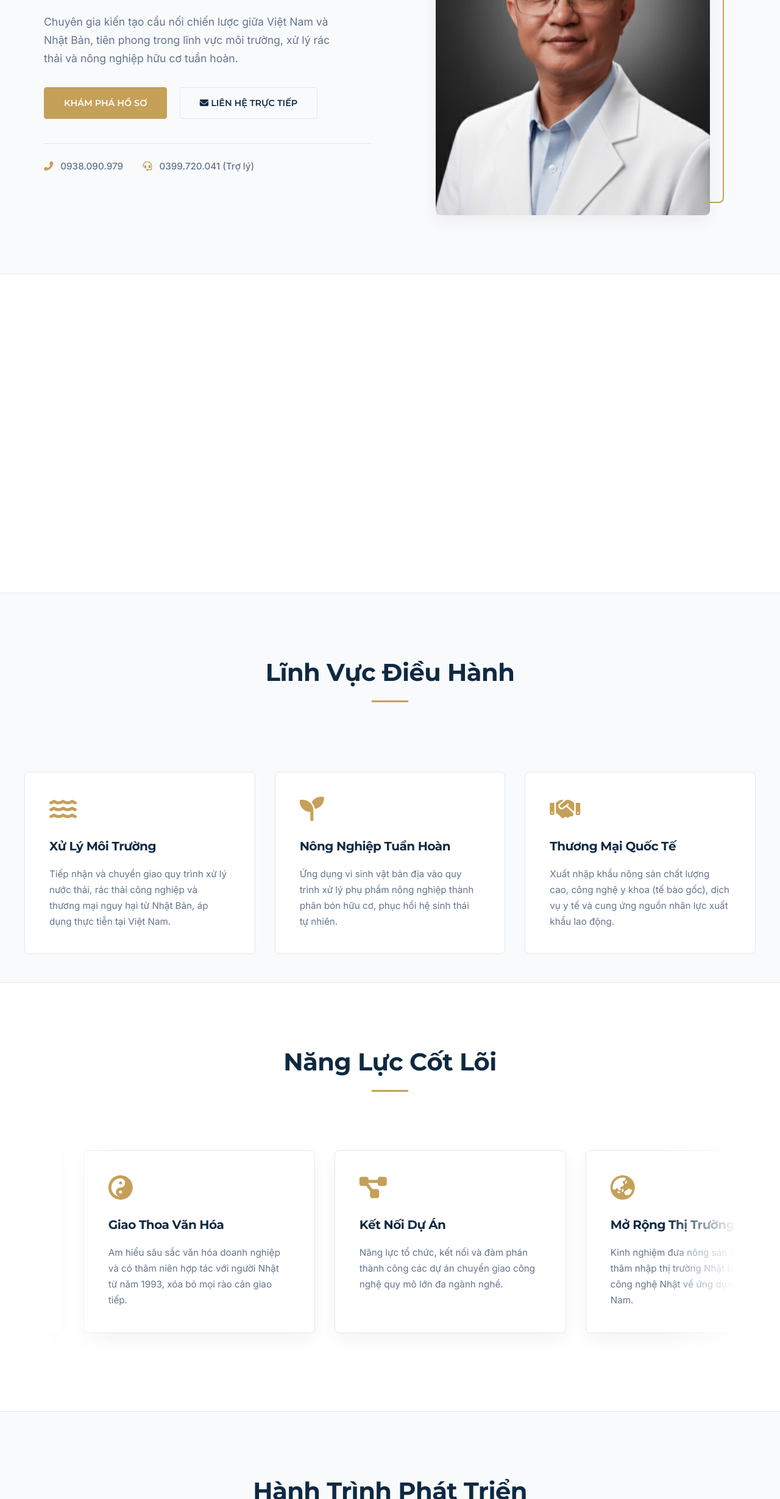
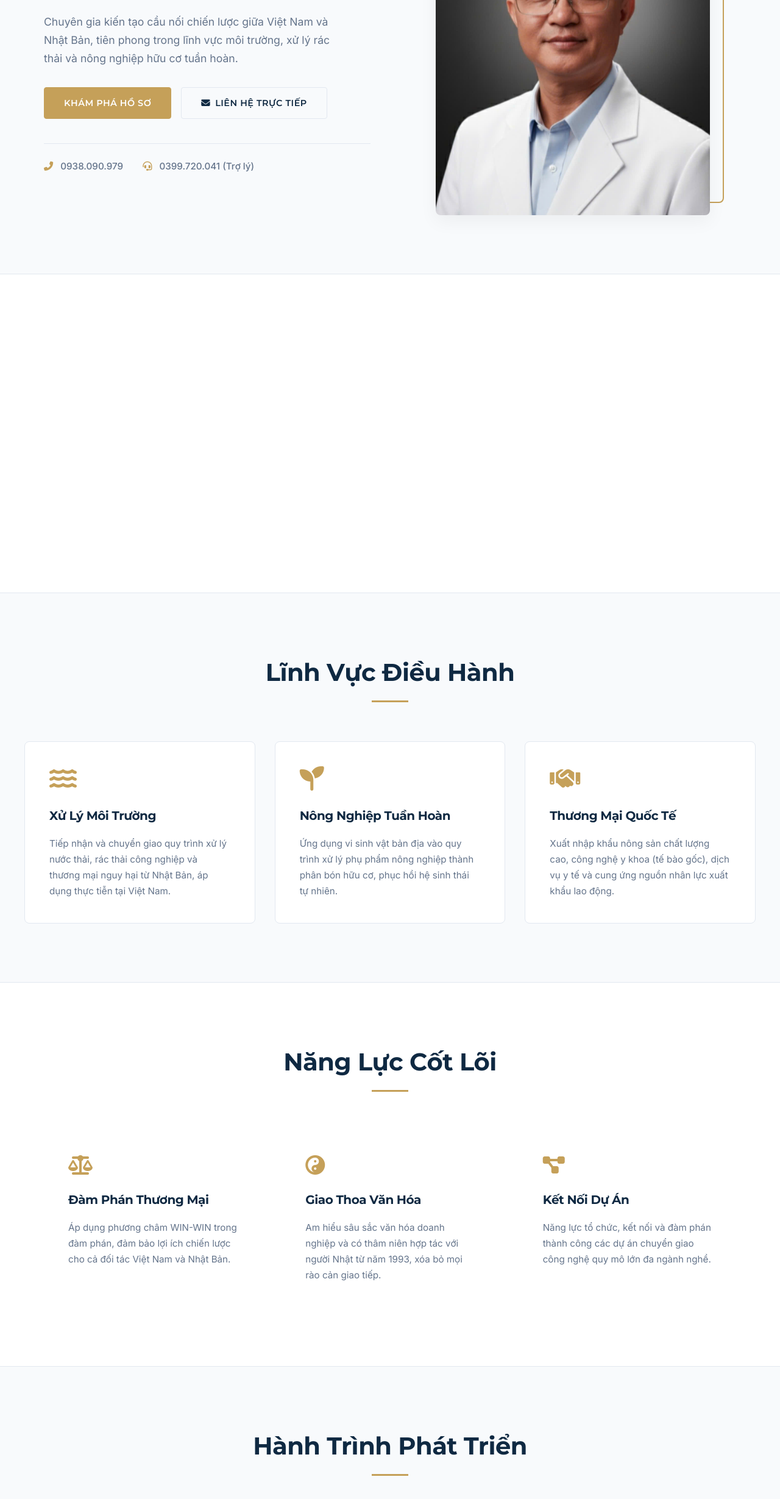
Before and after one commit to GiaBinhDinh/giabinhdinh.github.io, a plain HTML site: page index.html in a window 1280 px wide. Shown: the part 341-2800 px from the top of the page at 61% size. Drawn offline with nearby package versions, Linux system fonts and the light colour scheme.

Commit message:
Update index.html

```diff
--- a/index.html
+++ b/index.html
@@ -98,13 +98,70 @@
             border: 2px solid var(--accent-gold); border-radius: 8px; z-index: 1;
         }
 
+        /* --- BUTTONS (FLEXBOX ALIGNMENT FIX) --- */
+        #hero-buttons {
+            display: flex;
+            align-items: center;
+            gap: 1rem; /* Khoảng cách đều giữa các nút */
+            flex-wrap: wrap; /* Hỗ trợ hiển thị tốt trên di động */
+        }
+
         .btn {
-            display: inline-block; padding: 0.8rem 2rem; border-radius: 4px; text-decoration: none;
-            font-weight: 600; font-family: var(--font-heading); font-size: 0.9rem; cursor: pointer; text-transform: uppercase;
+            display: inline-flex; /* Chuyển từ inline-block sang inline-flex để căn chỉnh icon và chữ */
+            align-items: center;
+            justify-content: center;
+            padding: 0.8rem 2rem;
+            border-radius: 4px;
+            text-decoration: none;
+            font-weight: 600;
+            font-family: var(--font-heading);
+            font-size: 0.9rem;
+            cursor: pointer;
+            text-transform: uppercase;
+            letter-spacing: 0.5px;
+            transition: all 0.3s ease;
         }
-        .btn-primary { background: var(--accent-gold); color: #fff; border: 1px solid var(--accent-gold); }
-        .btn-outline { background: transparent; color: var(--text-heading); border: 1px solid var(--border-color); margin-left: 1rem; transition: all 0.3s ease; }
-        .btn-outline:hover { border-color: var(--accent-gold); color: var(--accent-gold); transform: translateY(-2px); }
+
+        .btn-primary {
+            background: var(--accent-gold);
+            color: #fff;
+            border: 1px solid var(--accent-gold);
+            position: relative;
+            overflow: hidden;
+        }
+
+        .btn-primary::before {
+            content: '';
+            position: absolute;
+            top: 0;
+            left: -100%;
+            width: 50%;
+            height: 100%;
+            background: linear-gradient(to right, rgba(255,255,255,0) 0%, rgba(255,255,255,0.4) 50%, rgba(255,255,255,0) 100%);
+            transform: skewX(-25deg);
+            transition: left 0.7s ease;
+        }
+
+        .btn-primary:hover {
+            box-shadow: 0 10px 20px rgba(197, 160, 89, 0.4);
+            transform: translateY(-3px);
+        }
+
+        .btn-primary:hover::before {
+            left: 200%;
+        }
+
+        .btn-outline {
+            background: transparent;
+            color: var(--text-heading);
+            border: 1px solid var(--border-color);
+        }
+
+        .btn-outline:hover {
+            border-color: var(--accent-gold);
+            color: var(--accent-gold);
+            transform: translateY(-2px);
+        }
 
         .contact-info { margin-top: 2.5rem; padding-top: 1.5rem; border-top: 1px solid var(--border-color); display: flex; gap: 2rem; color: var(--text-light); font-size: 0.95rem; font-weight: 500; }
         .contact-info i { color: var(--accent-gold); margin-right: 8px; }
@@ -129,57 +186,7 @@
         .card-title { font-size: 1.25rem; margin-bottom: 1rem; }
         .card-text { color: var(--text-light); font-size: 0.95rem; }
 
-        /* --- 7. INFINITE LOOP SLIDER (Marquee) --- */
-        .marquee-wrapper {
-            position: relative;
-            width: 100vw;
-            max-width: 100%;
-            left: 50%;
-            transform: translateX(-50%);
-            overflow: hidden;
-            padding: 2rem 0;
-            /* Creates a gradient fade on the left and right edges */
-            -webkit-mask-image: linear-gradient(to right, transparent, black 10%, black 90%, transparent);
-            mask-image: linear-gradient(to right, transparent, black 10%, black 90%, transparent);
-        }
-
-        .marquee-track {
-            display: flex;
-            width: max-content;
-            gap: 2rem;
-            /* 30 seconds for a full cycle, smooth and linear */
-            animation: scrollMarquee 30s linear infinite;
-        }
-
-        /* Pauses the slider when the user hovers over it */
-        .marquee-track:hover {
-            animation-play-state: paused;
-        }
-
-        .marquee-item {
-            width: 380px; /* Fixed width for consistent scrolling */
-            flex-shrink: 0;
-            background: var(--bg-card);
-            padding: 2.5rem;
-            border-radius: 8px;
-            border: 1px solid var(--border-color);
-            box-shadow: var(--shadow-soft);
-            transition: border-color 0.3s ease, transform 0.3s ease;
-            cursor: pointer;
-        }
-        .marquee-item:hover {
-            border-color: var(--accent-gold);
-            transform: translateY(-5px);
-        }
-
-        @keyframes scrollMarquee {
-            to {
-                /* Shifts exactly half the track width to loop seamlessly */
-                transform: translateX(calc(-50% - 1rem));
-            }
-        }
-
-        /* --- 8. TIMELINE --- */
+        /* --- 7. TIMELINE --- */
         .timeline { position: relative; max-width: 800px; margin: 0 auto; overflow: hidden; padding: 20px 0; }
         .timeline::before {
             content: ''; position: absolute; left: 50%; top: 0; bottom: 0;
@@ -205,7 +212,7 @@
         }
         .timeline-title { font-size: 1.2rem; margin-bottom: 0.5rem; }
 
-        /* --- 9. FOOTER --- */
+        /* --- 8. FOOTER --- */
         .footer {
             background: var(--bg-card); color: var(--text-main); padding: 4rem 0 2rem; text-align: center;
             border-top: 1px solid var(--border-color); transition: background-color 0.4s ease, border-color 0.4s ease;
@@ -222,6 +229,7 @@
             .timeline-item { width: 100%; padding-left: 2rem; padding-right: 0; }
             .timeline-item:nth-child(even) { left: 0; }
             .timeline-dot { left: -8px !important; }
+            #hero-buttons { justify-content: center; } /* Căn giữa nút trên mobile */
         }
     </style>
 </head>
@@ -241,14 +249,14 @@
     </nav>
 
     <section class="hero container" id="hero">
-        <div class="hero-text">
+        <div class="hero-text gsap-fade">
             <h1 class="hero-title" id="hero-title">Đinh Gia Bình</h1>
             <h2 class="hero-subtitle" id="hero-subtitle">Giám đốc Công ty TNHH Japan-Tech</h2>
             <p class="hero-desc" id="hero-desc">Chuyên gia kiến tạo cầu nối chiến lược giữa Việt Nam và Nhật Bản, tiên phong trong lĩnh vực môi trường, xử lý rác thải và nông nghiệp hữu cơ tuần hoàn.</p>
 
             <div id="hero-buttons">
-                <a href="#about" class="btn btn-primary" id="magnetic-btn">Khám Phá Hồ Sơ</a>
-                <a href="mailto:japantechhcm@gmail.com" class="btn btn-outline"><i class="fas fa-envelope"></i> Liên Hệ Trực Tiếp</a>
+                <a href="#about" class="btn btn-primary">Khám Phá Hồ Sơ</a>
+                <a href="mailto:japantechhcm@gmail.com" class="btn btn-outline"><i class="fas fa-envelope" style="margin-right: 8px;"></i> Liên Hệ Trực Tiếp</a>
             </div>
 
             <div class="contact-info" id="hero-contact">
@@ -257,7 +265,7 @@
             </div>
         </div>
 
-        <div class="hero-image-wrapper" id="hero-image">
+        <div class="hero-image-wrapper gsap-fade">
             <div class="hero-image-backdrop"></div>
             <img src="Ba.jpg" alt="Chân dung Đinh Gia Bình" class="hero-image">
         </div>
@@ -279,7 +287,7 @@
     </section>
 
     <section id="ventures" class="section container">
-        <div class="section-header">
+        <div class="section-header gsap-fade">
             <h2 class="section-title">Lĩnh Vực Điều Hành</h2>
         </div>
         <div class="grid-3 venture-grid">
@@ -301,66 +309,38 @@
         </div>
     </section>
 
-    <section id="expertise" class="section" style="background-color: var(--bg-card); border-top: 1px solid var(--border-color); border-bottom: 1px solid var(--border-color); overflow: hidden;">
+    <section id="expertise" class="section" style="background-color: var(--bg-card); border-top: 1px solid var(--border-color); border-bottom: 1px solid var(--border-color);">
         <div class="container">
-            <div class="section-header fade-in">
+            <div class="section-header gsap-fade">
                 <h2 class="section-title">Năng Lực Cốt Lõi</h2>
             </div>
-
-            <div class="marquee-wrapper fade-in">
-                <div class="marquee-track">
-                    <div class="marquee-item">
-                        <i class="fas fa-balance-scale card-icon"></i>
+            <div class="grid-3 expert-grid">
+                <div class="card expert-card" style="background: transparent; border:none; box-shadow:none;">
+                    <i class="fas fa-balance-scale card-icon" style="font-size: 2rem;"></i>
                     <h3 class="card-title">Đàm Phán Thương Mại</h3>
                     <p class="card-text">Áp dụng phương châm WIN-WIN trong đàm phán, đảm bảo lợi ích chiến lược cho cả đối tác Việt Nam và Nhật Bản.</p>
                 </div>
-                    <div class="marquee-item">
-                        <i class="fas fa-yin-yang card-icon"></i>
+                <div class="card expert-card" style="background: transparent; border:none; box-shadow:none;">
+                    <i class="fas fa-yin-yang card-icon" style="font-size: 2rem;"></i>
                     <h3 class="card-title">Giao Thoa Văn Hóa</h3>
                     <p class="card-text">Am hiểu sâu sắc văn hóa doanh nghiệp và có thâm niên hợp tác với người Nhật từ năm 1993, xóa bỏ mọi rào cản giao tiếp.</p>
                 </div>
-                    <div class="marquee-item">
-                        <i class="fas fa-project-diagram card-icon"></i>
+                <div class="card expert-card" style="background: transparent; border:none; box-shadow:none;">
+                    <i class="fas fa-project-diagram card-icon" style="font-size: 2rem;"></i>
                     <h3 class="card-title">Kết Nối Dự Án</h3>
                     <p class="card-text">Năng lực tổ chức, kết nối và đàm phán thành công các dự án chuyển giao công nghệ quy mô lớn đa ngành nghề.</p>
-                    </div>
-                    <div class="marquee-item">
-                        <i class="fas fa-globe-asia card-icon"></i>
-                        <h3 class="card-title">Mở Rộng Thị Trường</h3>
-                        <p class="card-text">Kinh nghiệm đưa nông sản Việt Nam thâm nhập thị trường Nhật Bản và mang công nghệ Nhật về ứng dụng tại Việt Nam.</p>
-                    </div>
-
-                    <div class="marquee-item">
-                        <i class="fas fa-balance-scale card-icon"></i>
-                        <h3 class="card-title">Đàm Phán Thương Mại</h3>
-                        <p class="card-text">Áp dụng phương châm WIN-WIN trong đàm phán, đảm bảo lợi ích chiến lược cho cả đối tác Việt Nam và Nhật Bản.</p>
-                    </div>
-                    <div class="marquee-item">
-                        <i class="fas fa-yin-yang card-icon"></i>
-                        <h3 class="card-title">Giao Thoa Văn Hóa</h3>
-                        <p class="card-text">Am hiểu sâu sắc văn hóa doanh nghiệp và có thâm niên hợp tác với người Nhật từ năm 1993, xóa bỏ mọi rào cản giao tiếp.</p>
-                    </div>
-                    <div class="marquee-item">
-                        <i class="fas fa-project-diagram card-icon"></i>
-                        <h3 class="card-title">Kết Nối Dự Án</h3>
-                        <p class="card-text">Năng lực tổ chức, kết nối và đàm phán thành công các dự án chuyển giao công nghệ quy mô lớn đa ngành nghề.</p>
-                    </div>
-                    <div class="marquee-item">
-                        <i class="fas fa-globe-asia card-icon"></i>
-                        <h3 class="card-title">Mở Rộng Thị Trường</h3>
-                        <p class="card-text">Kinh nghiệm đưa nông sản Việt Nam thâm nhập thị trường Nhật Bản và mang công nghệ Nhật về ứng dụng tại Việt Nam.</p>
-                    </div>
                 </div>
             </div>
         </div>
     </section>
 
     <section id="timeline" class="section container">
-        <div class="section-header">
+        <div class="section-header gsap-fade">
             <h2 class="section-title">Hành Trình Phát Triển</h2>
         </div>
         <div class="timeline">
-            <div class="timeline-item">
+
+            <div class="timeline-item gsap-fade">
                 <div class="timeline-dot"></div>
                 <div class="timeline-content">
                     <span class="time-badge">Giai đoạn 3 (3 Năm)</span>
@@ -369,7 +349,7 @@
                 </div>
             </div>
 
-            <div class="timeline-item">
+            <div class="timeline-item gsap-fade">
                 <div class="timeline-dot"></div>
                 <div class="timeline-content">
                     <span class="time-badge">Giai đoạn 2 (10 Năm)</span>
@@ -378,7 +358,7 @@
                 </div>
             </div>
 
-            <div class="timeline-item">
+            <div class="timeline-item gsap-fade">
                 <div class="timeline-dot"></div>
                 <div class="timeline-content">
                     <span class="time-badge">Giai đoạn 1 (3 Năm)</span>
@@ -386,6 +366,7 @@
                     <p style="color: var(--text-light); font-size: 0.95rem;">Học tập và làm việc tại Hiroshima, Nhật Bản. Xây dựng nền tảng tư duy kỷ luật, tác phong làm việc và thiết lập mạng lưới đối tác.</p>
                 </div>
             </div>
+
         </div>
     </section>
 
@@ -403,7 +384,6 @@
 
     <script src="https://cdnjs.cloudflare.com/ajax/libs/gsap/3.12.2/gsap.min.js"></script>
     <script src="https://cdnjs.cloudflare.com/ajax/libs/gsap/3.12.2/ScrollTrigger.min.js"></script>
-
     <script>
         document.addEventListener("DOMContentLoaded", () => {
 
@@ -425,16 +405,22 @@
             });
 
             function updateToggleIcon(theme) {
-                themeToggle.innerHTML = theme === 'dark' ? '<i class="fas fa-sun"></i>' : '<i class="fas fa-moon"></i>';
+                themeToggle.innerHTML = theme === 'dark' ?
+                    '<i class="fas fa-sun"></i>' : '<i class="fas fa-moon"></i>';
             }
 
-            // --- 2. DYNAMIC NAVBAR & PROGRESS BAR ---
-            const navbar = document.getElementById('navbar');
+            // --- 2. DYNAMIC NAVBAR & SCROLL PROGRESS ---
+            const navbar = document.querySelector('.navbar');
+
             window.addEventListener('scroll', () => {
                 const winScroll = document.body.scrollTop || document.documentElement.scrollTop;
                 const height = document.documentElement.scrollHeight - document.documentElement.clientHeight;
-                document.getElementById("scroll-progress").style.width = (winScroll / height) * 100 + "%";
 
+                // Progress Bar
+                const scrolled = (winScroll / height) * 100;
+                document.getElementById("scroll-progress").style.width = scrolled + "%";
+
+                // Navbar Shadow & Shrink on Scroll
                 if (winScroll > 50) {
                     navbar.style.boxShadow = "0 4px 20px rgba(0,0,0,0.05)";
                     navbar.style.padding = "0.5rem 5%";
@@ -448,21 +434,39 @@
             if (typeof gsap !== 'undefined') {
                 gsap.registerPlugin(ScrollTrigger);
 
-                // A. HERO SECTION INITIAL LOAD
-                const tlHero = gsap.timeline({ defaults: { ease: "power3.out" } });
-                tlHero.from("#navbar", { y: -100, opacity: 0, duration: 0.8 })
-                      .from("#hero-title", { y: 30, opacity: 0, duration: 0.6 }, "-=0.4")
-                      .from("#hero-subtitle", { y: 20, opacity: 0, duration: 0.5 }, "-=0.4")
-                      .from("#hero-desc", { y: 20, opacity: 0, duration: 0.5 }, "-=0.3")
-                      .from("#hero-buttons", { opacity: 0, duration: 0.5 }, "-=0.2")
-                      .from("#hero-contact", { opacity: 0, duration: 0.5 }, "-=0.2")
-                      .from("#hero-image", { x: 50, opacity: 0, duration: 1 }, "-=0.8");
+                // A. Initial Page Load Sequence (Hero Section)
+                const tlLoad = gsap.timeline({ defaults: { ease: "power3.out" } });
 
-                // B. HERO PARALLAX ON SCROLL
-                gsap.to("#hero-image", {
-                    yPercent: 20,
+                tlLoad.fromTo(".nav-logo, .nav-links a, .toggle-btn",
+                    { opacity: 0, y: -15 },
+                    { opacity: 1, y: 0, duration: 0.8, stagger: 0.1 }
+                )
+                .fromTo(".hero-text > *",
+                    { opacity: 0, y: 30 },
+                    { opacity: 1, y: 0, duration: 1, stagger: 0.15 },
+                    "-=0.4"
+                )
+                .fromTo(".hero-image-backdrop",
+                    { opacity: 0, x: -20 },
+                    { opacity: 1, x: 0, duration: 1 },
+                    "-=0.6"
+                )
+                .fromTo(".hero-image",
+                    { opacity: 0, x: 20 },
+                    { opacity: 1, x: 0, duration: 1 },
+                    "-=0.8"
+                );
+
+                // B. Hero Image Parallax on Scroll
+                gsap.to(".hero-image-wrapper", {
+                    yPercent: 15,
                     ease: "none",
-                    scrollTrigger: { trigger: "#hero", start: "top top", end: "bottom top", scrub: true }
+                    scrollTrigger: {
+                        trigger: ".hero",
+                        start: "top top",
+                        end: "bottom top",
+                        scrub: true
+                    }
                 });
 
                 // C. THE "OPEN A BOOK / ZOOM OUT" REVEAL
@@ -479,50 +483,63 @@
                     }
                 );
 
-                // D. STAGGERED GRIDS (Ventures)
-                gsap.from(".venture-card", {
-                    scrollTrigger: { trigger: ".venture-grid", start: "top 85%", toggleActions: "play none none none" },
-                    y: 50, opacity: 0, duration: 0.8, stagger: 0.2, ease: "power3.out"
+                // D. Staggered Grid Cards (Lĩnh Vực & Năng Lực)
+                gsap.utils.toArray('.grid-3').forEach(grid => {
+                    gsap.fromTo(grid.querySelectorAll('.card'),
+                        { opacity: 0, y: 40 },
+                        {
+                            opacity: 1,
+                            y: 0,
+                            duration: 0.8,
+                            stagger: 0.2,
+                            ease: "power3.out",
+                            scrollTrigger: {
+                                trigger: grid,
+                                start: "top 80%",
+                                toggleActions: "play none none none"
+                            }
+                        }
+                    );
                 });
 
-                // E. DIRECTIONAL TIMELINE
-                gsap.utils.toArray('.timeline-item').forEach((item, i) => {
-                    const xDir = i % 2 === 0 ? -50 : 50;
-                    gsap.from(item, {
-                        scrollTrigger: { trigger: item, start: "top 85%", toggleActions: "play none none none" },
-                        x: xDir, opacity: 0, duration: 1, ease: "power3.out"
-                    });
+                // E. Directional Timeline Animations
+                gsap.utils.toArray('.timeline-item').forEach((item, index) => {
+                    const isEven = index % 2 === 0;
+                    const xOffset = isEven ? -40 : 40;
+
+                    gsap.fromTo(item,
+                        { opacity: 0, x: xOffset, y: 20 },
+                        {
+                            opacity: 1,
+                            x: 0,
+                            y: 0,
+                            duration: 1,
+                            ease: "power3.out",
+                            scrollTrigger: {
+                                trigger: item,
+                                start: "top 85%",
+                                toggleActions: "play none none none"
+                            }
+                        }
+                    );
                 });
 
-                // F. GENERIC HEADER FADES
-                gsap.utils.toArray('.section-header.fade-in').forEach(header => {
-                    gsap.from(header, {
-                        scrollTrigger: { trigger: header, start: "top 90%", toggleActions: "play none none none" },
-                        y: 30, opacity: 0, duration: 0.8
+                // F. Standard Fade for remaining text elements
+                gsap.utils.toArray('.section-header, .philosophy-grid h2, .philosophy-grid p').forEach(el => {
+                    gsap.fromTo(el,
+                        { opacity: 0, y: 30 },
+                        {
+                            opacity: 1, y: 0, duration: 1, ease: "power3.out",
+                            scrollTrigger: {
+                                trigger: el,
+                                start: "top 85%",
+                                toggleActions: "play none none none"
+                            }
+                        }
+                    );
                 });
-                });
-
-                // Fade in the marquee wrapper itself
-                gsap.from(".marquee-wrapper.fade-in", {
-                    scrollTrigger: { trigger: ".marquee-wrapper", start: "top 90%", toggleActions: "play none none none" },
-                    y: 30, opacity: 0, duration: 0.8
-                });
-
-                // G. MAGNETIC BUTTON EFFECT
-                const magnetBtn = document.getElementById('magnetic-btn');
-                if(magnetBtn) {
-                    magnetBtn.addEventListener('mousemove', (e) => {
-                        const rect = magnetBtn.getBoundingClientRect();
-                        const x = e.clientX - rect.left - rect.width / 2;
-                        const y = e.clientY - rect.top - rect.height / 2;
-                        gsap.to(magnetBtn, { x: x * 0.3, y: y * 0.3, duration: 0.3, ease: 'power2.out' });
-                    });
-                    magnetBtn.addEventListener('mouseleave', () => {
-                        gsap.to(magnetBtn, { x: 0, y: 0, duration: 0.7, ease: 'elastic.out(1, 0.3)' });
-                    });
-                }
             } else {
-                console.warn("GSAP is not loaded.");
+                console.warn("GSAP is not loaded. Animations will not play.");
             }
         });
     </script>
```
Lines whose indentation alone changed are shown as unchanged.
